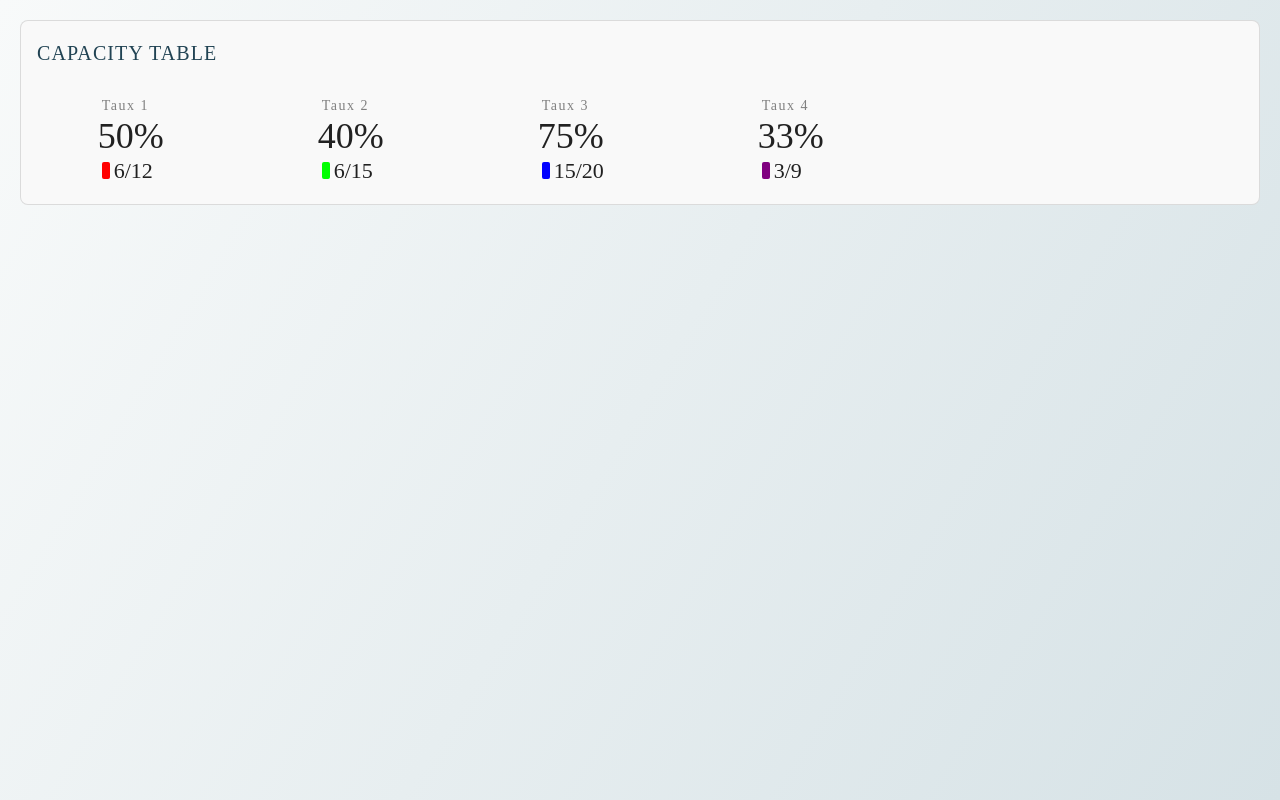
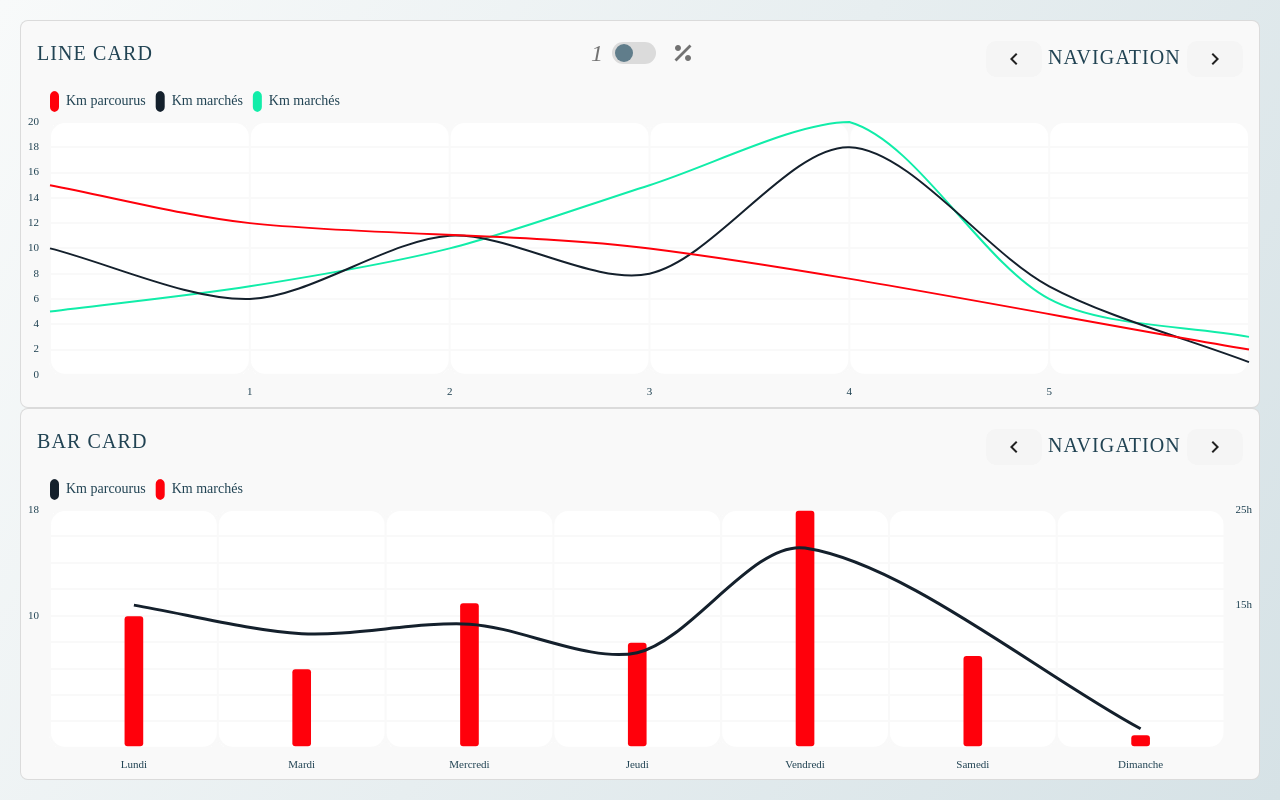
Before and after one commit to spinalcom/spinal-components, a Vue app: page / in a window 1280 px wide. Built offline with nearby package versions, Linux system fonts and the light colour scheme; a web font is replaced by a local one.

Commit message:
set reset

```diff
--- a/src/App.vue
+++ b/src/App.vue
@@ -1,6 +1,34 @@
 <template>
   <v-app id="application">
-    <capacity-table class="ma-5" :values="capacities"></capacity-table>
+    <div class="ma-5 d-flex flex-column" style="height: 100%">
+      <line-card
+        style="height: 49%"
+        fill
+        nav-enabled
+        switch-enabled
+        :stacked="stacked"
+        nav-text="navigation"
+        switch-false-icon="1"
+        switch-true-icon="mdi-percent"
+        :switch-value.sync="switchVal"
+        point-style
+        :labels="
+          Array(7)
+            .fill(0)
+            .map((e, h) => h)
+        "
+        :datasets="lineDatas"
+      ></line-card>
+      <bar-card
+        style="height: 49%; width: 100%"
+        :labels="barLabels"
+        :datasets="barDatas"
+        :line-datasets="barLineDatas"
+        nav-enabled
+        nav-text="navigation"
+        :units="{ line: 'h' }"
+      ></bar-card>
+    </div>
   </v-app>
 </template>
 
@@ -24,13 +52,14 @@ export default {
   name: "App",
 
   components: {
-    CapacityTable,
+    LineCard,
+    BarCard,
   },
 
   data: () => ({
     estimationData: [
       0, 0, 0, 0, 2, 3, 5, 7, 8, 15, 20, 23, 24, 25, 25, 22, 19, 16, 17, 13, 6,
-      0, 0,
+      0, 0, 1,
     ],
     loaded: true,
     path: {},
@@ -146,12 +175,28 @@ export default {
     ],
     barDatas: [
       {
+        label: "Km marchés",
+        data: [10, 6, 11, 8, 18, 7, 1],
+      },
+    ],
+    barLineDatas: [
+      {
         label: "Km parcourus",
-        data: [15, 12, 13, 10, 21, 8, 2],
+        data: [15, 12, 13, 10, 21, NaN, 2],
+      },
+    ],
+    lineDatas: [
+      {
+        label: "Km parcourus",
+        data: [15, 12, null, 10, null, null, 2],
       },
       {
         label: "Km marchés",
         data: [10, 6, 11, 8, 18, 7, 1],
+      },
+      {
+        label: "Km marchés",
+        data: [5, 7, 10, 15, 20, 6, 3],
       },
     ],
     table: [
@@ -224,6 +269,7 @@ export default {
         count: "3/9",
       },
     ],
+    switchVal: false,
   }),
 
   computed: {
@@ -235,6 +281,9 @@ export default {
     },
     pieColor() {
       return this.nav.element.color;
+    },
+    stacked() {
+      return this.switchVal;
     },
   },
 
```
Also changed, not shown: src/plugins/canvasPlugins.js.
